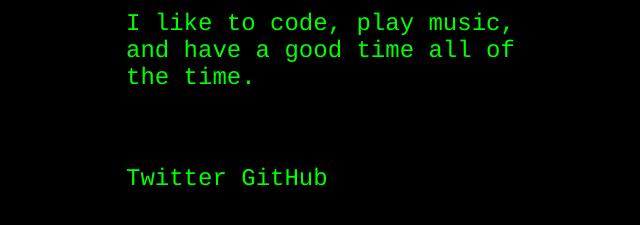
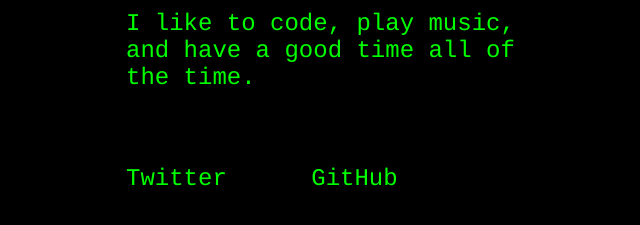
Before and after one commit to meyersjg/meyersjg.github.io, a plain HTML site: page index.html in a window 1280 px wide. Shown: the part 159-384 px from the top of the page, without its empty margins (314-954 px from the left). Drawn offline with Linux system fonts and the light colour scheme.

Commit message:
weoidnoi

```diff
--- a/CSS/main.css
+++ b/CSS/main.css
@@ -31,7 +31,7 @@ a {
   color: #00ff00;
 }
 
-a:nth-of-type(2) {
+a:first-of-type {
   margin-right: 70px;
 }
 
```
